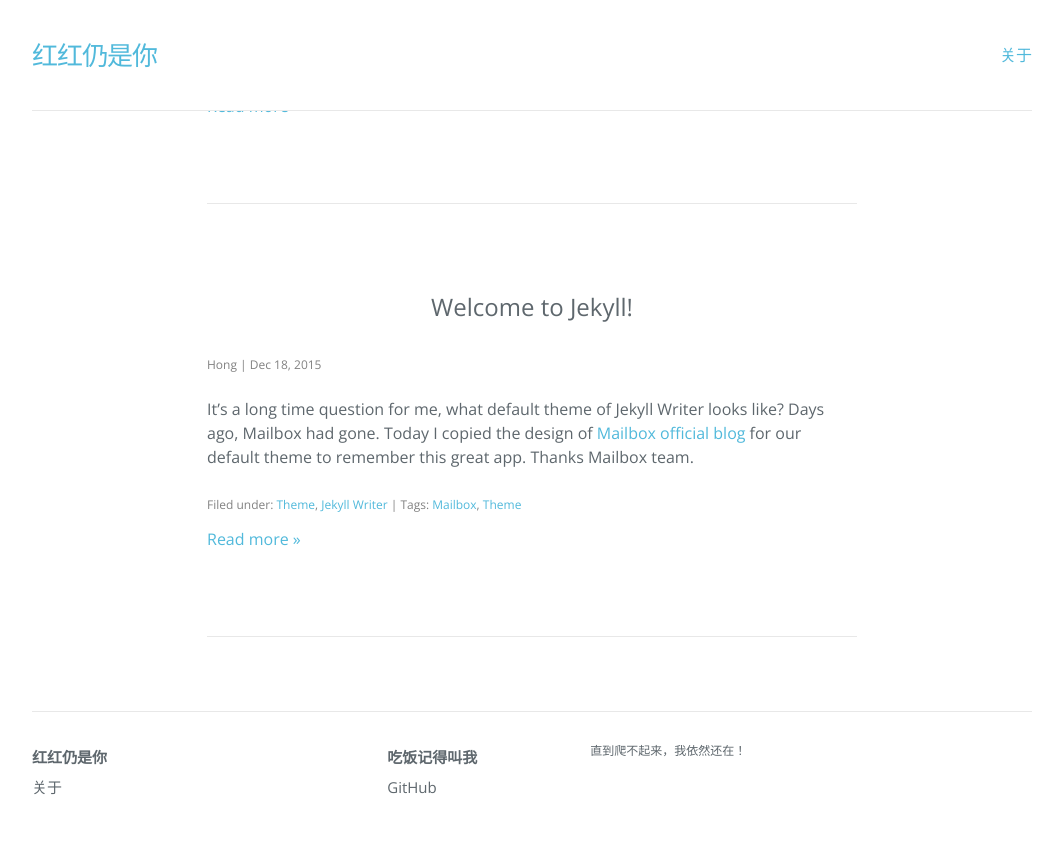
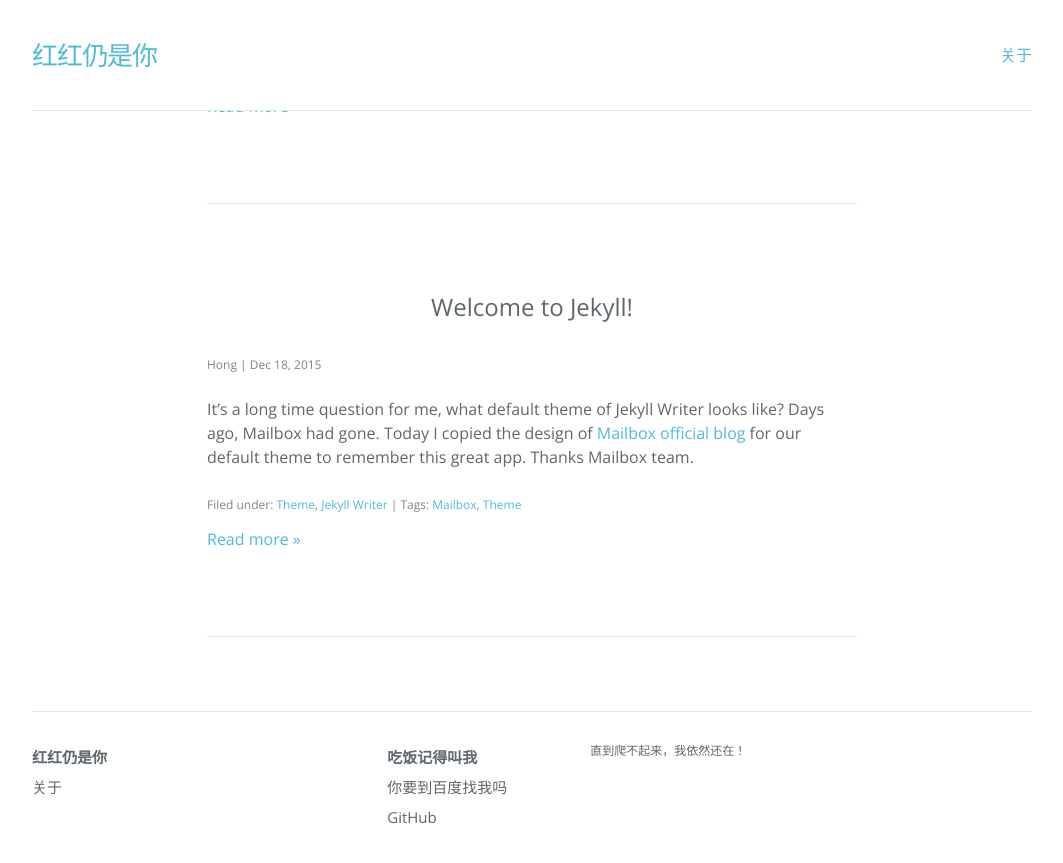
Before and after one commit to justforheart/spider.github.io, a Jekyll site: the page built from index.html, in a window 1280 px wide and 900 px high, scrolled down 840 px. Shown: the top 863 px of the window, without its empty margins (108-1171 px from the left). Built offline with Jekyll 4.4.1, drawn with Linux system fonts in a browser that asks for light colours; nearby versions of some CDN libraries; the list of posts is cut into pages by our own code.

Commit message:
Update footer.html

```diff
--- a/_includes/footer.html
+++ b/_includes/footer.html
@@ -17,8 +17,8 @@
       <div class="footer-col footer-col-2">
         <ul class="social-media-list">
           <li><strong>吃饭记得叫我</strong></li>
-          {% if site.facebook_username %}
-          <li><a href="https://baidu.com/">你要到百度找我吗</a></li>
+          {% if site.twitter_username %}
+          <li><a href="https://baidu.com">你要到百度找我吗</a></li>
           {% endif %}
 
           {% if site.facebook_username %}
```
